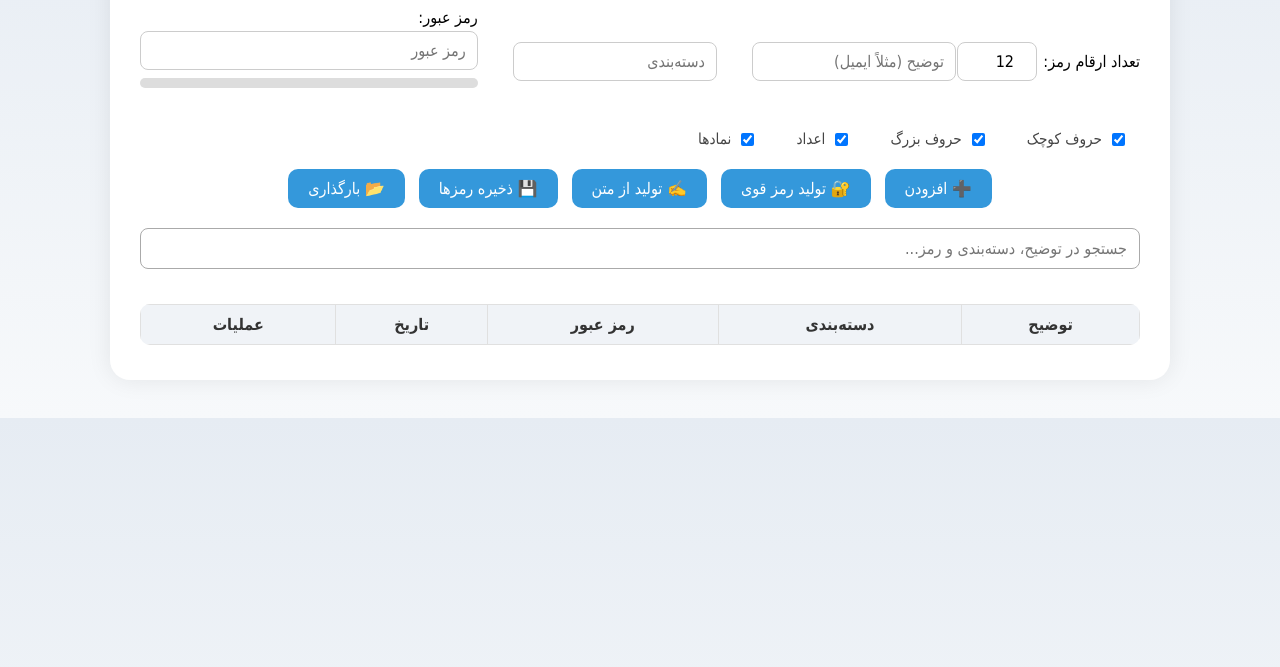
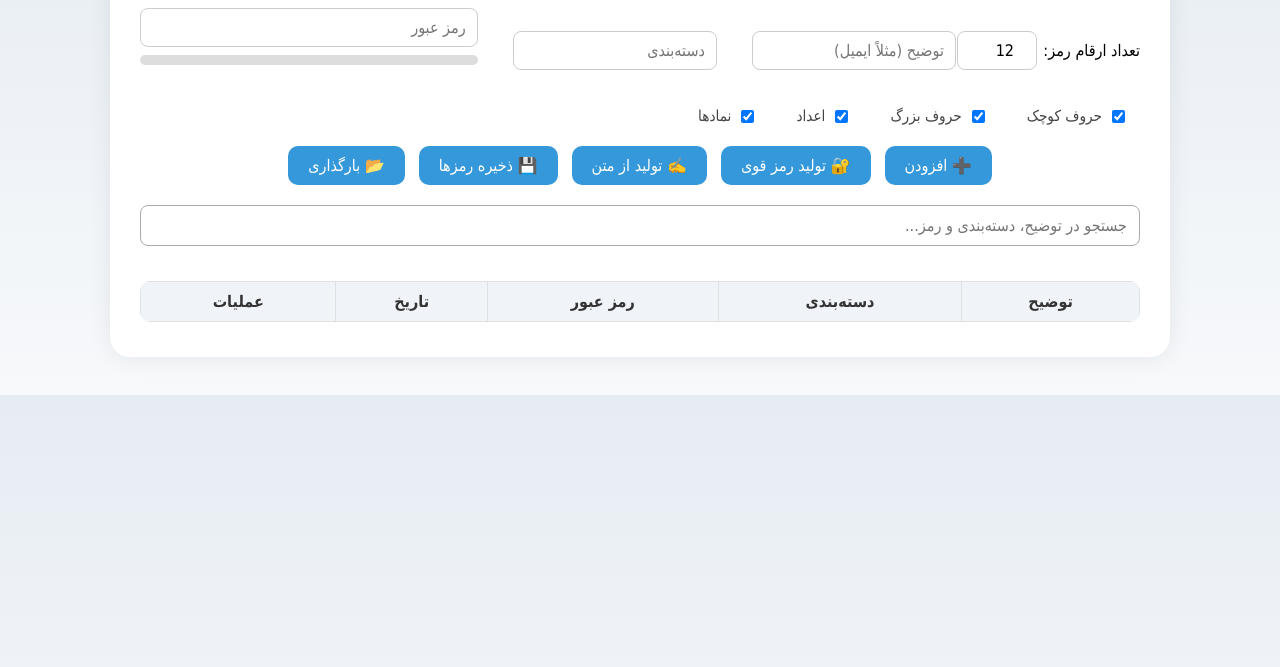
Before and after one commit to msb872/My-Password, a plain HTML site: page index.html in a window 1280 px wide. Shown: the part 133-800 px from the top of the page. Drawn offline with nearby package versions, Linux system fonts and the light colour scheme.

Commit message:
Update index.html

```diff
--- a/index.html
+++ b/index.html
@@ -233,7 +233,6 @@
     <div><input type="text" id="purpose" placeholder="توضیح (مثلاً ایمیل)" /></div>
     <div><input type="text" id="category" placeholder="دسته‌بندی" /></div>
     <div style="flex: 1.5; display: flex; flex-direction: column;">
-      <label for="password" style="margin-bottom: 4px;">رمز عبور:</label>
       <input type="text" id="password" placeholder="رمز عبور" oninput="updateStrength()" autocomplete="off" />
       <div class="strength"><div id="strengthBar" style="width:0;"></div></div>
       <div id="strengthText"></div>
```
